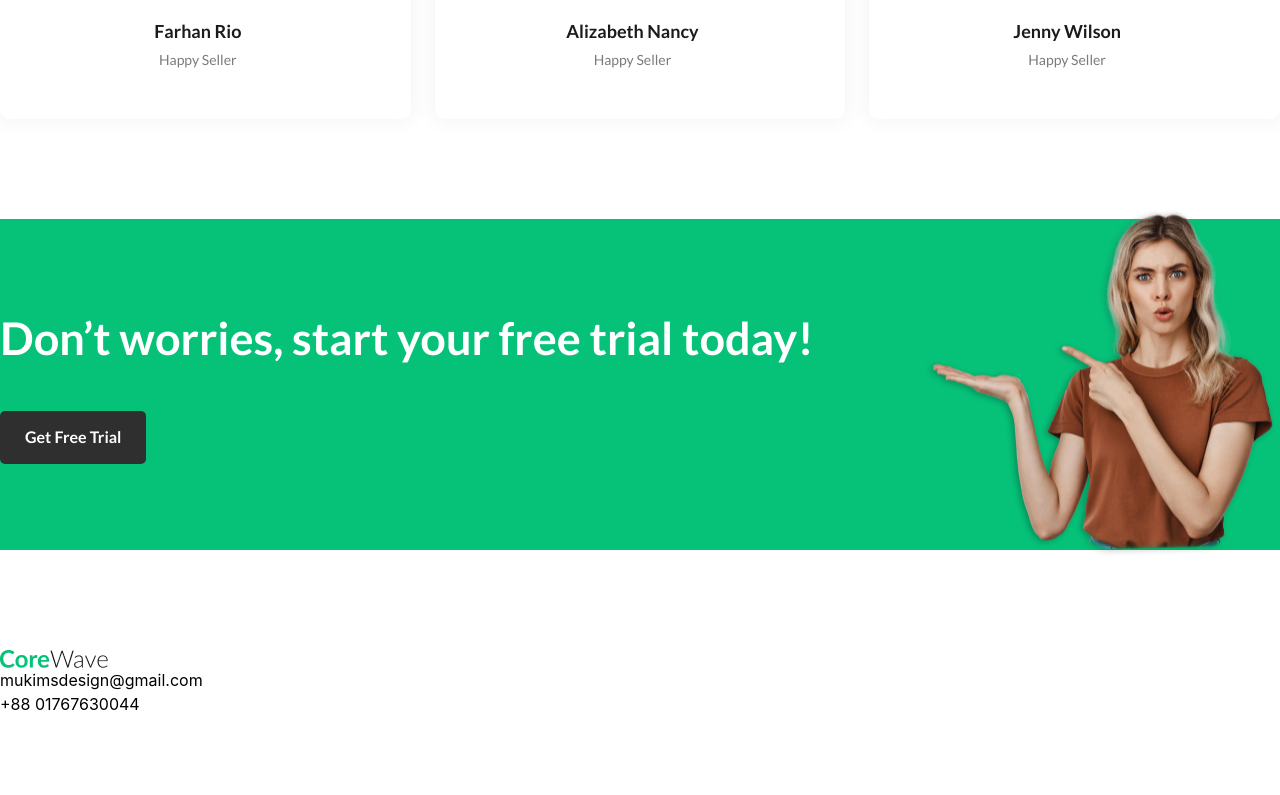
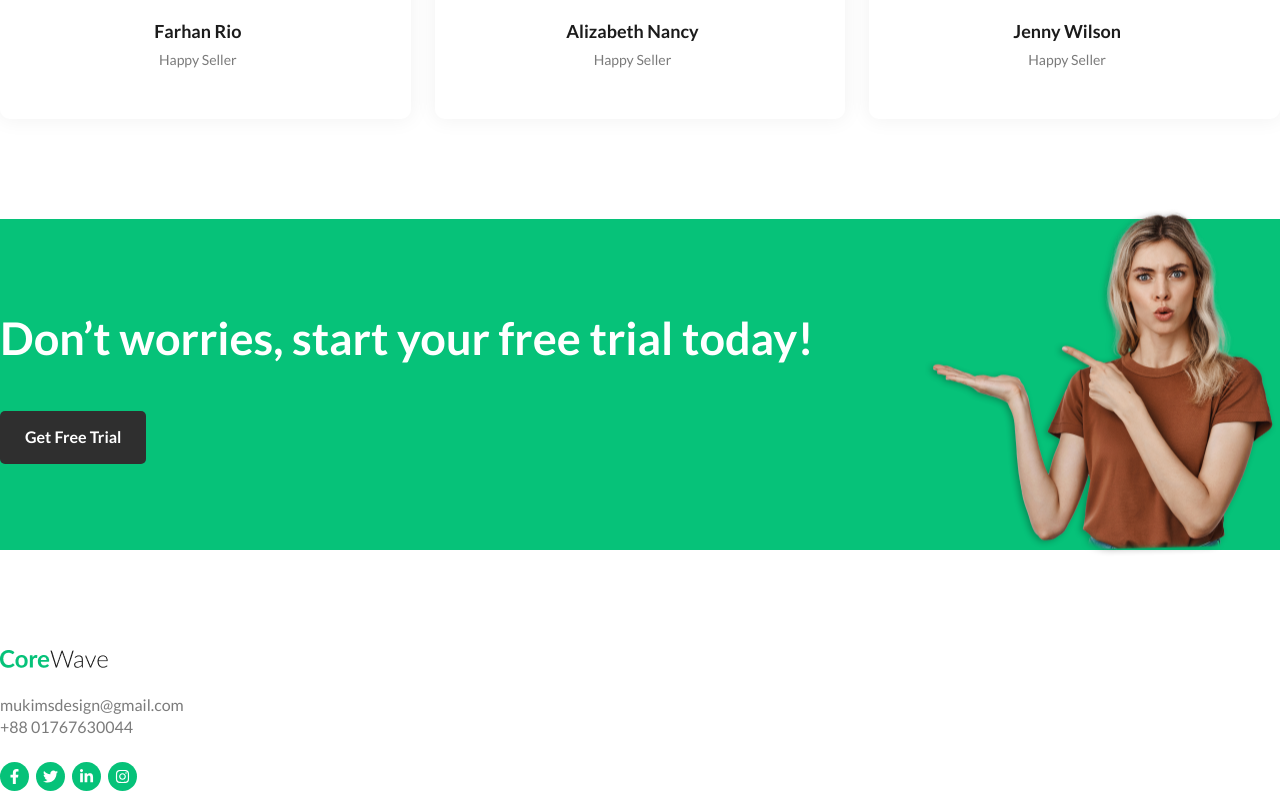
Before and after one commit to shoumen-shomu/core-wave, a React (Vite) app: page / in a window 1280 px wide. Shown: the part 4657-5452 px from the top of the page. Before the commit the page ends 5377 px from the top, so only its background shows below. Built offline with nearby package versions, Linux system fonts and the light colour scheme.

Commit message:
Refactor footer component: enhance styling and structure for contact details and social media icons

```diff
--- a/src/components/layouts/Footer.jsx
+++ b/src/components/layouts/Footer.jsx
@@ -2,6 +2,10 @@ import React from 'react'
 import Container from '../common/Container'
 import Images from '../common/Images'
 import footerlogo from "../../assets/logo.png"
+import { FaFacebookF } from "react-icons/fa";
+import { FaTwitter } from "react-icons/fa";
+import { FaLinkedinIn } from "react-icons/fa";
+import { FaInstagram } from "react-icons/fa";
 
 const Footer = () => {
   return (
@@ -11,13 +15,23 @@ const Footer = () => {
       <div className="pt-25 pb-1 flex justify-between">
         <div className="">
           <Images imgSrc={footerlogo}/>
-          <p>mukimsdesign@gmail.com</p>
-          <p>+88 01767630044</p>
-          <div className="flex gap-1">
-
+          <p className='font-lato font-normal text-base text-[#7B7B7B] leading-5.5 pt-6.5'>mukimsdesign@gmail.com</p>
+          <p className='font-lato font-normal text-base text-[#7B7B7B] leading-5.5 pb-1'>+88 01767630044</p>
+          <div className="flex gap-1.75 mt-[20px]">
+            <div className="w-7.25 h-7.25 bg-primary rounded-[50%] flex justify-center items-center">
+              <FaFacebookF size={15} className='text-white' />
+            </div>
+            <div className="w-7.25 h-7.25 bg-primary rounded-[50%] flex justify-center items-center">
+              <FaTwitter size={15} className='text-white' />
+            </div>
+            <div className="w-7.25 h-7.25 bg-primary rounded-[50%] flex justify-center items-center">
+              <FaLinkedinIn  ookF size={15} className='text-white' />
+            </div>
+            <div className="w-7.25 h-7.25 bg-primary rounded-[50%] flex justify-center items-center">
+              <FaInstagram size={15} className='text-white' />
+            </div>
           </div>
         </div>
-
       </div>
     </Container>
    </footer>
```
